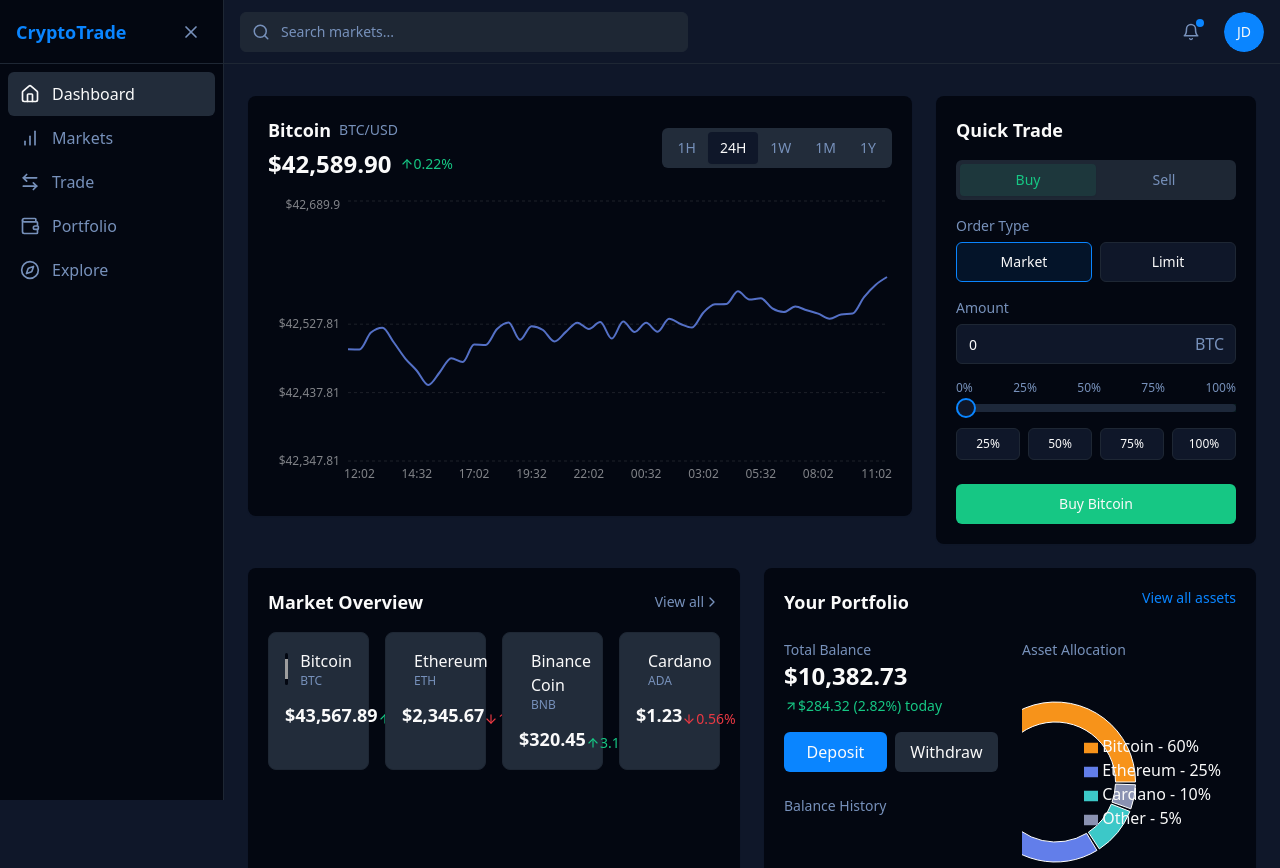
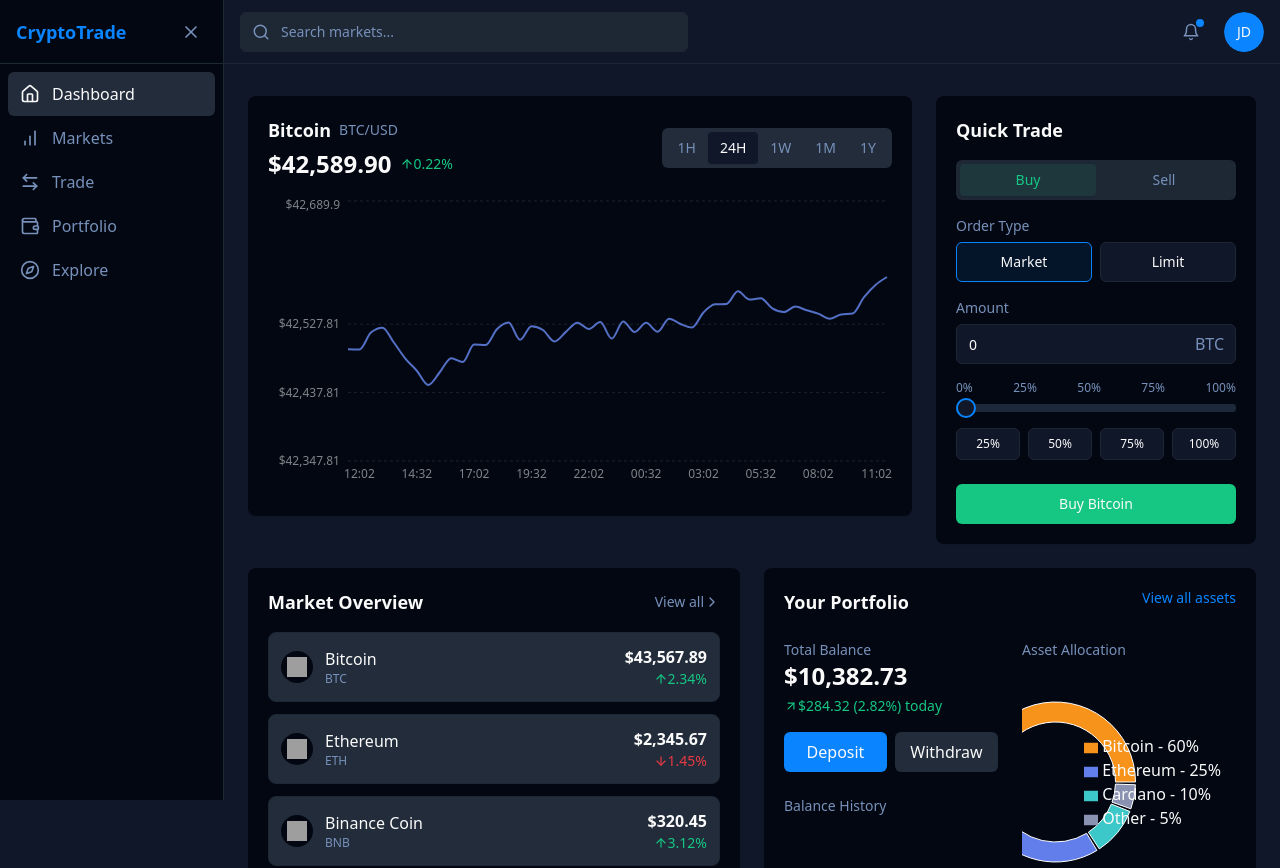
Before and after one commit to jcyag/trading-hub-mimic, a React (Vite) app: page / in a window 1280 px wide. Shown: the top 868 px of the page. Built offline with nearby package versions, Linux system fonts and the light colour scheme; grey boxes are pictures that could not be loaded.

Commit message:
Fix: Change card layout to vertical bars
Refactor card components to display as vertical bars instead of horizontal cards.

```diff
--- a/src/components/dashboard/MarketOverview.tsx
+++ b/src/components/dashboard/MarketOverview.tsx
@@ -16,9 +16,9 @@ export function MarketOverview() {
         </button>
       </div>
 
-      <div className="grid grid-cols-1 md:grid-cols-2 lg:grid-cols-4 gap-4">
+      <div className="flex flex-col space-y-3">
         {topCryptos.map((crypto) => (
-          <CryptoCard key={crypto.symbol} {...crypto} />
+          <CryptoBar key={crypto.symbol} {...crypto} />
         ))}
       </div>
     </div>
@@ -33,12 +33,13 @@ interface CryptoCardProps {
   iconUrl: string;
 }
 
-function CryptoCard({ name, symbol, price, change, iconUrl }: CryptoCardProps) {
+function CryptoBar({ name, symbol, price, change, iconUrl }: CryptoCardProps) {
   const isPositive = change >= 0;
 
   return (
-    <div className="bg-accent rounded-lg p-4 border border-border hover:border-primary/30 transition-colors">
-      <div className="flex items-center gap-3 mb-3">
+    <div className="bg-accent rounded-lg p-3 border border-border hover:border-primary/30 transition-colors">
+      <div className="flex items-center justify-between">
+        <div className="flex items-center gap-3">
           <div className="w-8 h-8 bg-card flex items-center justify-center rounded-full">
             <img src={iconUrl} alt={name} className="w-5 h-5" />
           </div>
@@ -47,8 +48,9 @@ function CryptoCard({ name, symbol, price, change, iconUrl }: CryptoCardProps) {
             <p className="text-xs text-muted-foreground">{symbol}</p>
           </div>
         </div>
-      <div className="flex items-end justify-between">
-        <p className="text-lg font-semibold">${price.toLocaleString()}</p>
+
+        <div className="flex flex-col items-end">
+          <p className="font-semibold">${price.toLocaleString()}</p>
           <div
             className={cn(
               "flex items-center text-sm font-medium",
@@ -57,6 +59,7 @@ function CryptoCard({ name, symbol, price, change, iconUrl }: CryptoCardProps) {
           >
             {isPositive ? <ArrowUp size={14} /> : <ArrowDown size={14} />}
             <span>{Math.abs(change).toFixed(2)}%</span>
+          </div>
         </div>
       </div>
     </div>
```
Lines whose indentation alone changed are shown as unchanged.
